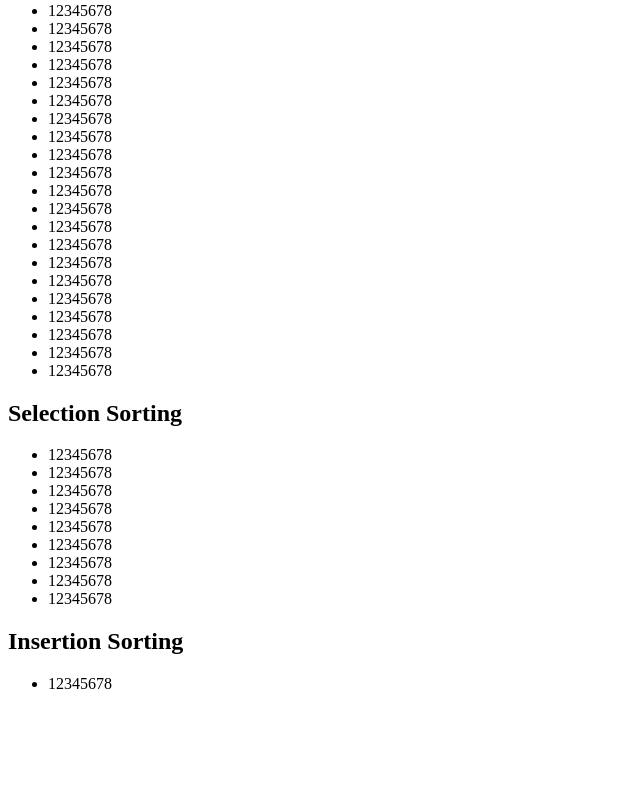
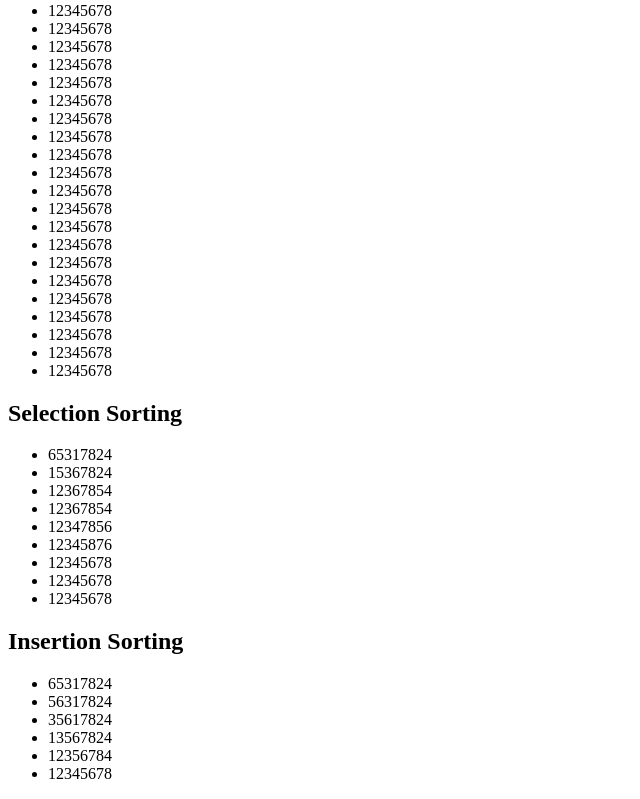
Before and after one commit to wroclawianka/sorting, a React (Create React App) app: page / in a window 1280 px wide. Shown: the part 1002-1801 px from the top of the page, without its empty margins (0-640 px from the left). Before the commit the page ends 1711 px from the top, so only its background shows below. Built offline with nearby package versions, Linux system fonts and the light colour scheme.

Commit message:
bugfix - pass copy of the this.props.list

```diff
--- a/src/components/BubbleSorting.tsx
+++ b/src/components/BubbleSorting.tsx
@@ -24,7 +24,7 @@ class BubbleSorting extends Component<Props, State> {
     }
 
     useBubbleSorting() {
-        var array: Array<number> = this.props.list;
+        var array: Array<number> = [...this.props.list];
         var steps = [[...array]];
         for (var j = 0; j < array.length; j++) {
             for (var i = 0; i < array.length; i++) {
--- a/src/components/InsertionSorting.tsx
+++ b/src/components/InsertionSorting.tsx
@@ -24,7 +24,7 @@ class InserstionSorting extends Component<Props, State> {
     }
 
     useInsertionSorting() {
-        var array: Array<number> = this.props.list;
+        var array: Array<number> = [...this.props.list];
         var steps = [[...array]];
 
         for (var i = 0; i < array.length; i++) {
--- a/src/components/SelectionSorting.tsx
+++ b/src/components/SelectionSorting.tsx
@@ -24,7 +24,7 @@ class SelectionSorting extends Component<Props, State> {
     }
 
     useSelectionSorting() {
-        var array: Array<number> = this.props.list;
+        var array: Array<number> = [...this.props.list];
         var steps = [[...array]];
         for (var i = 0; i < array.length; i++) {
             let min = Math.min(...array.slice(i, array.length));
```
